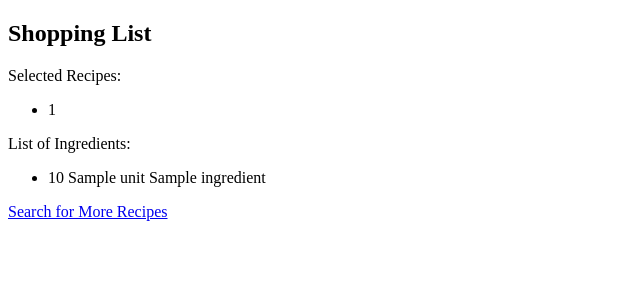
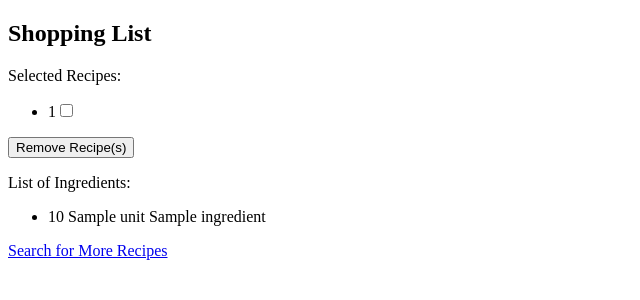
Before and after one commit to katliang/hackbright-project, a Python web app: template templates/shopping.html in a window 1280 px wide. Shown: the top 300 px of the page, without its empty margins (0-640 px from the left). Run offline with Jinja, Linux system fonts and the light colour scheme; the template is opened without the code that fills it: most values are stand-ins (such as "Sample title", 1, 10 or a date in 2020).

Commit message:
added checkbox form

```diff
--- a/templates/shopping.html
+++ b/templates/shopping.html
@@ -8,10 +8,13 @@
 
 <p>Selected Recipes:</p>
     <ul>
-    {% for recipe in recipes %}
-        <li>{{ recipe[0] }}</li>
-    {% endfor %}
+    <form>
+        {% for recipe in recipes %}
+        <li>{{ recipe[0] }}<input type="checkbox" name="recipe" value="{{ recipe[0] }}"></li>
+        {% endfor %}
     </ul>
+    <input type="submit" value="Remove Recipe(s)">
+    </form>
 
 <p>List of Ingredients:</p>
     <ul>
```
